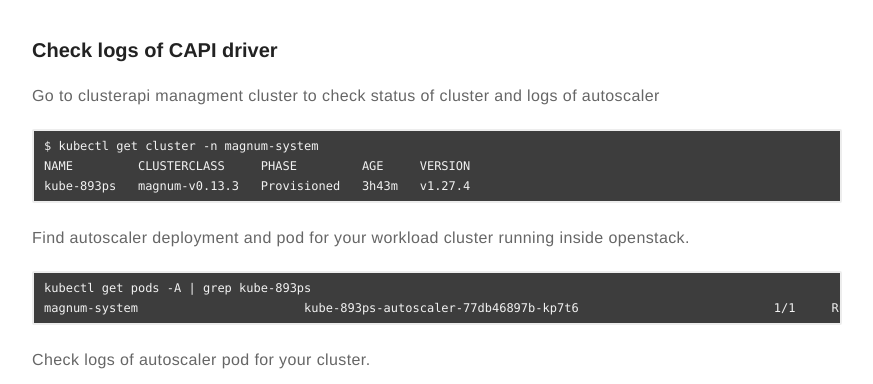
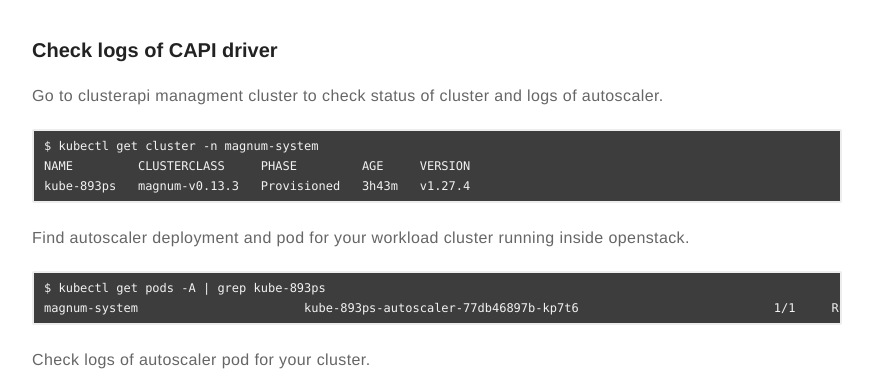
Before and after one commit to satishdotpatel/satishdotpatel.github.io, a Jekyll site: the page built from _posts/2024-01-11-kubernetes-cluster-autoscaler-with-magnum-capi.markdown, in a window 1280 px wide and 900 px high, scrolled down 4316 px. Shown: the part 173-557 px from the top of the window, without its empty margins (203-1076 px from the left). Built offline with Jekyll 4.4.1, drawn with Linux system fonts in a browser that asks for light colours; comment, search, counter and statistics services are not loaded.

````diff
--- a/_posts/2024-01-11-kubernetes-cluster-autoscaler-with-magnum-capi.markdown
+++ b/_posts/2024-01-11-kubernetes-cluster-autoscaler-with-magnum-capi.markdown
@@ -172,7 +172,7 @@ kube-893ps-m7x4x-5spmc                  Ready    control-plane,master   3h38m
 
 ### Check logs of CAPI driver
 
-Go to clusterapi managment cluster to check status of cluster and logs of autoscaler
+Go to clusterapi managment cluster to check status of cluster and logs of autoscaler.
 
 ```
 $ kubectl get cluster -n magnum-system
@@ -183,7 +183,7 @@ kube-893ps   magnum-v0.13.3   Provisioned   3h43m   v1.27.4
 Find autoscaler deployment and pod for your workload cluster running inside openstack.
 
 ```
-kubectl get pods -A | grep kube-893ps
+$ kubectl get pods -A | grep kube-893ps
 magnum-system                       kube-893ps-autoscaler-77db46897b-kp7t6                           1/1     Running   2 (3h42m ago)   3h44m
 ```
 
````
